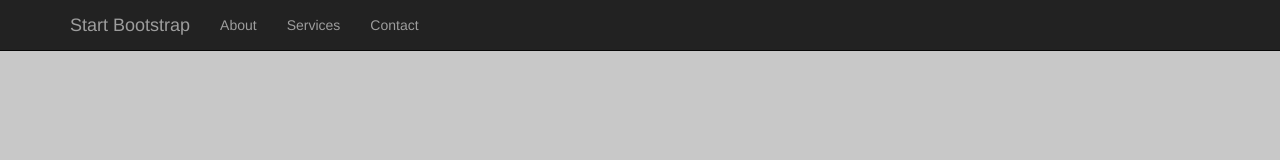
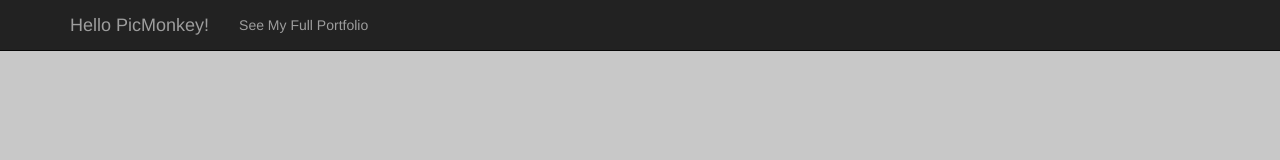
Before and after one commit to refrank/picmonkey, a plain HTML site: page index.html in a window 1280 px wide. Shown: the top 160 px of the page. Drawn offline with Linux system fonts and the light colour scheme.

Commit message:
Changed Links and Title

```diff
--- a/index.html
+++ b/index.html
@@ -9,7 +9,7 @@
     <meta name="description" content="">
     <meta name="author" content="">
 
-    <title>One Page Wonder - Start Bootstrap Template</title>
+    <title>Hello PicMonkey!</title>
 
     <!-- Bootstrap Core CSS -->
     <link href="css/bootstrap.min.css" rel="stylesheet">
@@ -39,19 +39,13 @@
                     <span class="icon-bar"></span>
                     <span class="icon-bar"></span>
                 </button>
-                <a class="navbar-brand" href="#">Start Bootstrap</a>
+                <a class="navbar-brand" href="#">Hello PicMonkey!</a>
             </div>
             <!-- Collect the nav links, forms, and other content for toggling -->
             <div class="collapse navbar-collapse" id="bs-example-navbar-collapse-1">
                 <ul class="nav navbar-nav">
                     <li>
-                        <a href="#about">About</a>
-                    </li>
-                    <li>
-                        <a href="#services">Services</a>
-                    </li>
-                    <li>
-                        <a href="#contact">Contact</a>
+                        <a href="http://refrank.github.io/ux-portfolio/">See My Full Portfolio</a>
                     </li>
                 </ul>
             </div>
```
